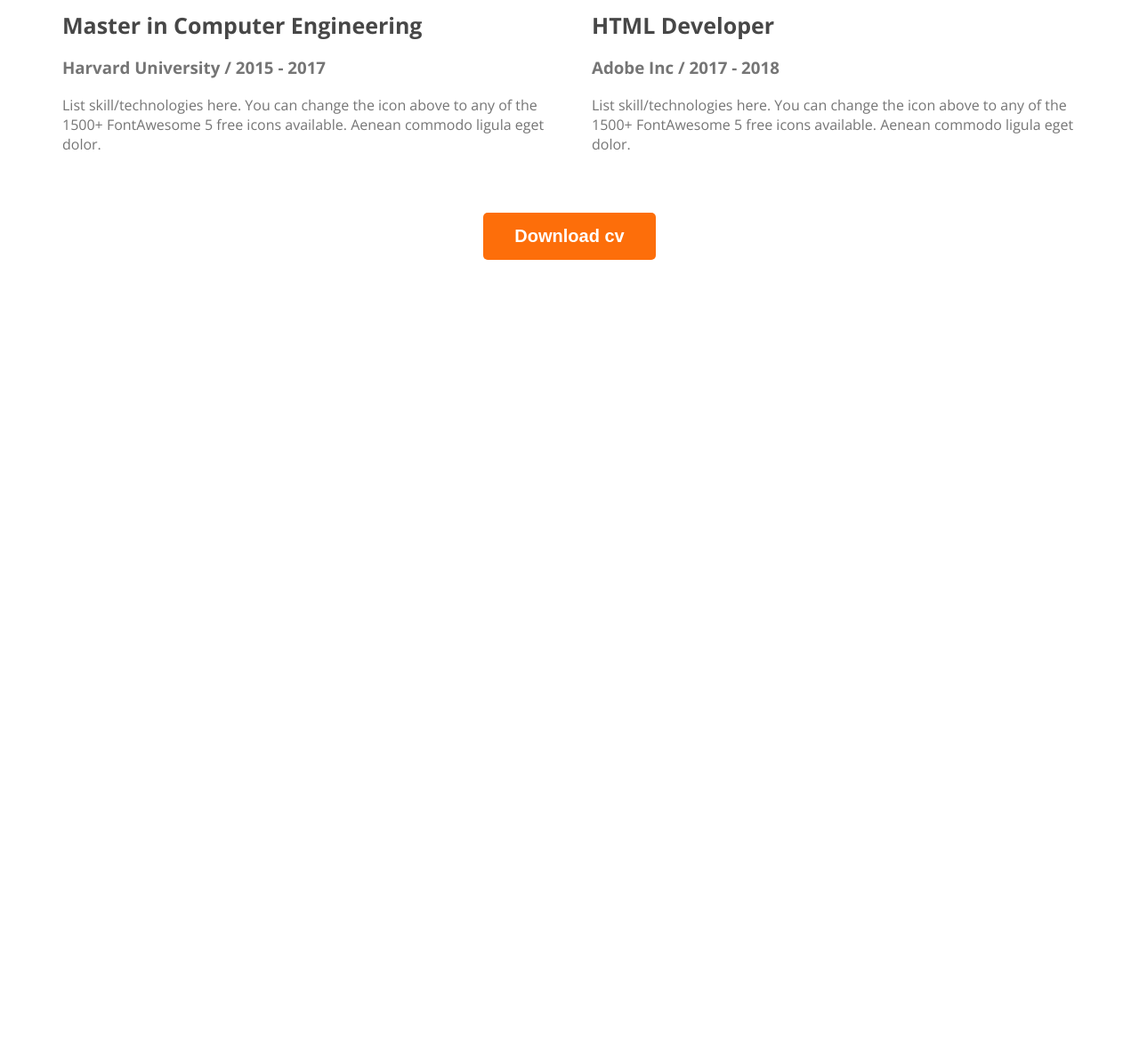
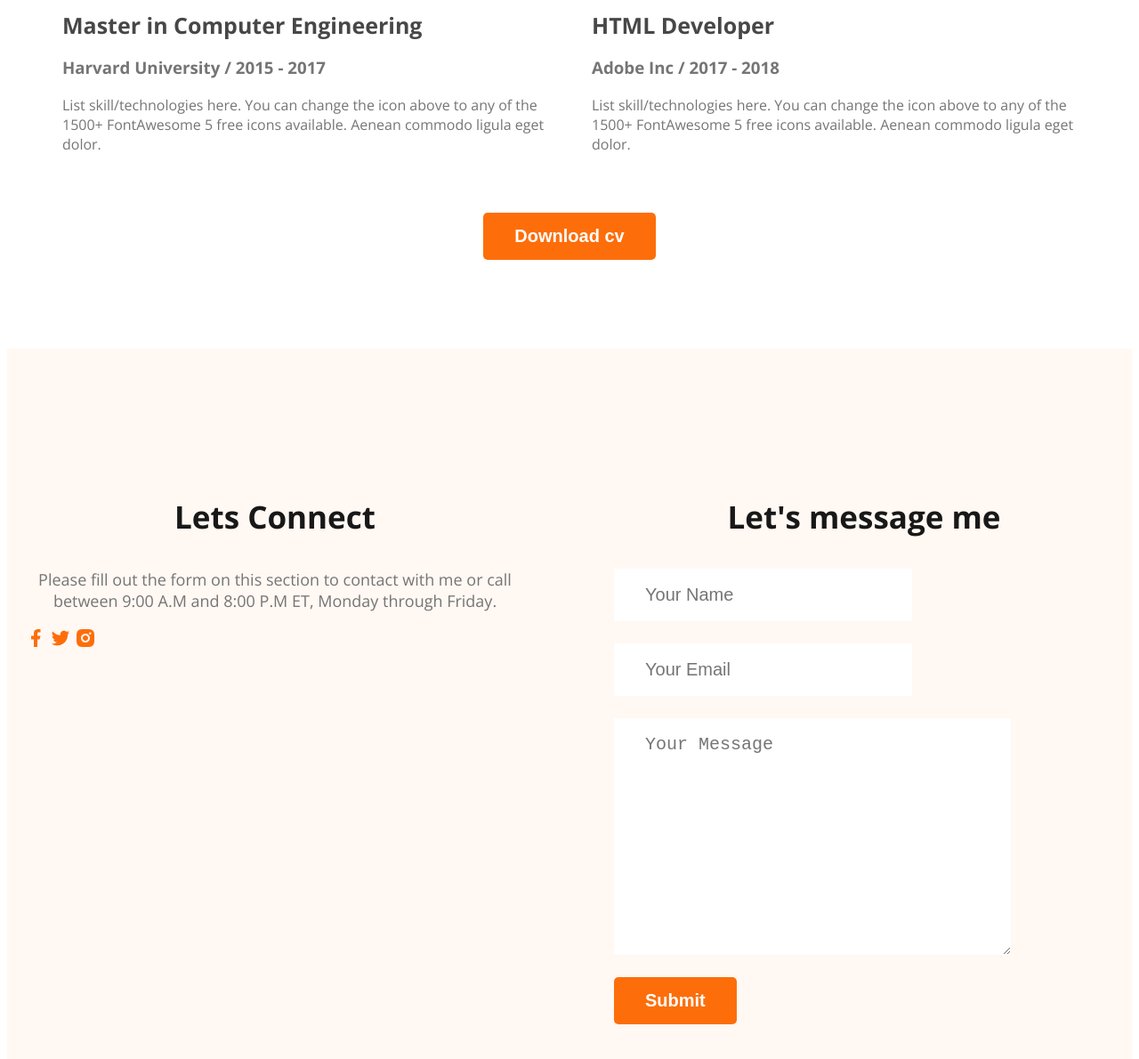
Before and after one commit to MuhammadAlaminMir/Developers_Portfolio, a plain HTML site: page index.html in a window 1280 px wide. Shown: the part 2948-4138 px from the top of the page at 89% size. Before the commit the page ends 3248 px from the top, so only its background shows below. Drawn offline with nearby package versions, Linux system fonts and the light colour scheme.

Commit message:
all done

```diff
--- a/index.html
+++ b/index.html
@@ -215,6 +215,30 @@
         </section>
     </main>
 
+    <footer>
+        <div class="footer-colum">
+            <h3 class="section-title">Lets Connect</h3>
+            <p class="section-description">
+                Please fill out the form on this section to contact with me or call between 9:00 A.M and
+                8:00 P.M ET, Monday through Friday.
+            </p>
+
+            <div class="social-links">
+                <a href=""><img src="./images/icons/facebook.png" alt=""></a>
+                <a href=""><img src=" ./images/icons/twitter.png" alt=""></a>
+                <a href=""><img src="./images/icons/insta.png" alt=""></a>
+            </div>
+        </div>
+        <div class="footer-colum">
+            <h3 class="section-title">Let's message me</h3>
+            <form action="" class="contact">
+                <input type="text" name="" id="" placeholder="Your Name">
+                <input type="email" name="" placeholder="Your Email" id="">
+                <textarea name="" cols="30" rows="10" id="" placeholder="Your Message"></textarea>
+                <input type="submit" value="Submit" class="btn-primary">
+            </form>
+        </div>
+    </footer>
 </body>
 
 </html>
--- a/styles/portfolio.css
+++ b/styles/portfolio.css
@@ -164,3 +164,30 @@ main section {
   text-align: center;
   margin-top: 50px;
 }
+
+/* footer style */
+
+footer {
+  display: flex;
+  gap: 100px;
+  background: #fff8f3;
+  margin-top: 100px;
+  padding: 130px 20px;
+}
+.footer-colum {
+  width: 50%;
+}
+.social-link a {
+  margin-left: 25px;
+}
+.contact input[type="text"],
+input[type="email"],
+textarea {
+  display: block;
+  margin-bottom: 25px;
+  padding: 18px 35px;
+  font-size: 20px;
+  color: #757575;
+  background: #fff;
+  border: 0;
+}
```
